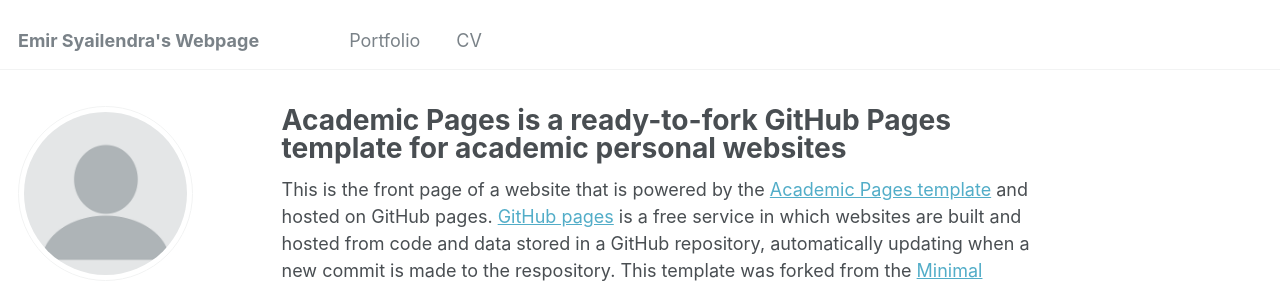
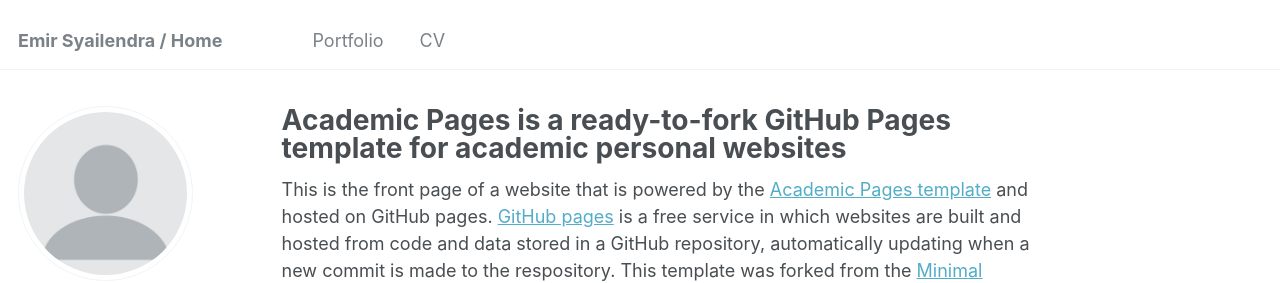
Before and after one commit to emiramaro/emiramaro.github.io, a Jekyll site: the page built from _pages/about.md, in a window 1280 px wide. Shown: the top 283 px of the page. Built offline with Jekyll 4.4.1, drawn with Linux system fonts in a browser that asks for light colours; some web fonts are replaced.

Commit message:
change title

```diff
--- a/_config.yml
+++ b/_config.yml
@@ -8,7 +8,7 @@
 
 # Basic Site Settings
 locale                   : "en-US"
-title                    : "Emir Syailendra's Webpage"
+title                    : "Emir Syailendra / Home"
 title_separator          : "-"
 name                     : &name "Emir Syailendra"
 description              : &description "Personal Website"
```
